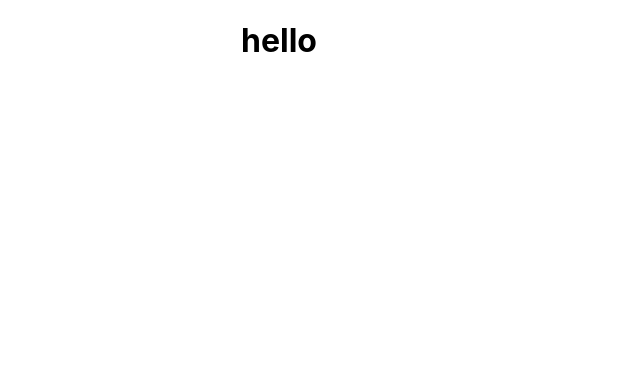
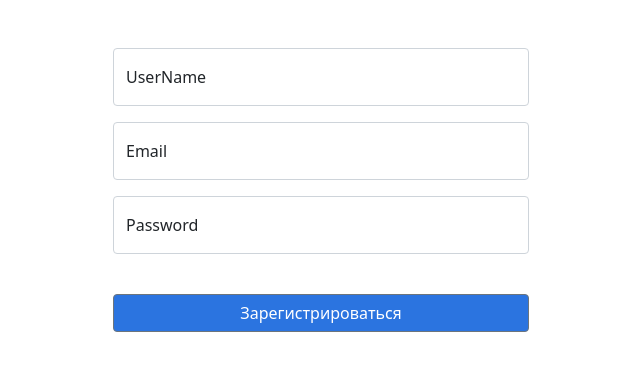
Before and after one commit to OgArustamian/IQ-fighter, a React (Create React App) app in the folder client/: page / in a window 1280 px wide. Shown: the top 370 px of the page, without its empty margins (361-1001 px from the left). Built offline with nearby package versions, Linux system fonts and the light colour scheme.

Commit message:
Created aut and reg forms

```diff
--- a/client/package.json
+++ b/client/package.json
@@ -7,6 +7,7 @@
     "@testing-library/jest-dom": "^5.16.4",
     "@testing-library/react": "^13.3.0",
     "@testing-library/user-event": "^13.5.0",
+    "bootstrap": "^5.1.3",
     "react": "^18.2.0",
     "react-dom": "^18.2.0",
     "react-redux": "^8.0.2",
--- a/client/src/App.js
+++ b/client/src/App.js
@@ -1,9 +1,11 @@
 import './App.css';
+import Registration from './Components/Registration/Registration';
+// import SignIn from './Components/SignIn/SignIn';
 
 function App() {
   return (
     <div className="App">
-      <h1>hello</h1>
+      <Registration />
     </div>
   );
 }
--- /dev/null
+++ b/client/src/Components/Registration/Registration.css
@@ -0,0 +1,16 @@
+.BlizBtn {
+  background-color: rgb(43,116,224)!important;
+  width: 416px;
+    margin: 0 auto;
+}
+
+.login-form {
+  width: 416px;
+    margin: 0 auto;
+}
+
+.auth-size-woindow {
+  width: 1200px;
+  height: 520px;
+    margin: 0 auto;
+}
--- /dev/null
+++ b/client/src/Components/Registration/Registration.jsx
@@ -0,0 +1,53 @@
+import React from 'react';
+import {
+  Button, Form, FormGroup, Input, Label, NavLink,
+} from 'reactstrap';
+import './Registration.css';
+
+export default function Registration() {
+  return (
+    <div className="auth-size-woindow">
+      <Form inline className="mt-5   login-form">
+        <FormGroup floating>
+          <Input
+            id="exampleUserName"
+            name="UserName"
+            placeholder="UserName"
+            type="text"
+          />
+          <Label for="exampleEmail">
+            UserName
+          </Label>
+        </FormGroup>
+        {' '}
+        <FormGroup floating>
+          <Input
+            id="exampleEmail"
+            name="email"
+            placeholder="Email"
+            type="email"
+          />
+          <Label for="exampleEmail">
+            Email
+          </Label>
+        </FormGroup>
+        {' '}
+        <FormGroup floating>
+          <Input
+            id="examplePassword"
+            name="password"
+            placeholder="Password"
+            type="password"
+          />
+          <Label for="examplePassword">
+            Password
+          </Label>
+        </FormGroup>
+        {' '}
+        <Button className="BlizBtn mt-4">
+          Зарегистрироваться
+        </Button>
+      </Form>
+    </div>
+  );
+}
--- /dev/null
+++ b/client/src/Components/SignIn/SignIn.css
@@ -0,0 +1,16 @@
+.BlizBtn {
+  background-color: rgb(43,116,224)!important;
+  width: 416px;
+    margin: 0 auto;
+}
+
+.login-form {
+  width: 416px;
+    margin: 0 auto;
+}
+
+.auth-size-woindow {
+  width: 1200px;
+  height: 520px;
+    margin: 0 auto;
+}
--- /dev/null
+++ b/client/src/Components/SignIn/SignIn.jsx
@@ -0,0 +1,44 @@
+import React from 'react';
+import {
+  Button, Form, FormGroup, Input, Label, NavLink,
+} from 'reactstrap';
+import './SignIn.css';
+
+export default function SignIn() {
+  return (
+    <div className="auth-size-woindow">
+      <Form inline className="mt-5   login-form">
+        <FormGroup floating>
+          <Input
+            id="exampleEmail"
+            name="email"
+            placeholder="Email"
+            type="email"
+          />
+          <Label for="exampleEmail">
+            Email
+          </Label>
+        </FormGroup>
+        {' '}
+        <FormGroup floating>
+          <Input
+            id="examplePassword"
+            name="password"
+            placeholder="Password"
+            type="password"
+          />
+          <Label for="examplePassword">
+            Password
+          </Label>
+        </FormGroup>
+        {' '}
+        <Button className="BlizBtn mt-4">
+          Авторизоваться
+        </Button>
+        <NavLink href="/registration" className="mt-4">
+          Пройти регистрацию
+        </NavLink>
+      </Form>
+    </div>
+  );
+}
--- a/client/src/index.js
+++ b/client/src/index.js
@@ -1,9 +1,13 @@
 import React from 'react';
 import ReactDOM from 'react-dom/client';
+import { Container } from 'reactstrap';
 import './index.css';
 import App from './App';
+import 'bootstrap/dist/css/bootstrap.min.css';
 
 const root = ReactDOM.createRoot(document.getElementById('root'));
 root.render(
-  <App />,
+  <Container>
+    <App />
+  </Container>,
 );
```
Also changed, not shown: client/src/setupTests.js (deleted, +0 -5 lines), 2 other files (tests, documents, lock files or other folders).
